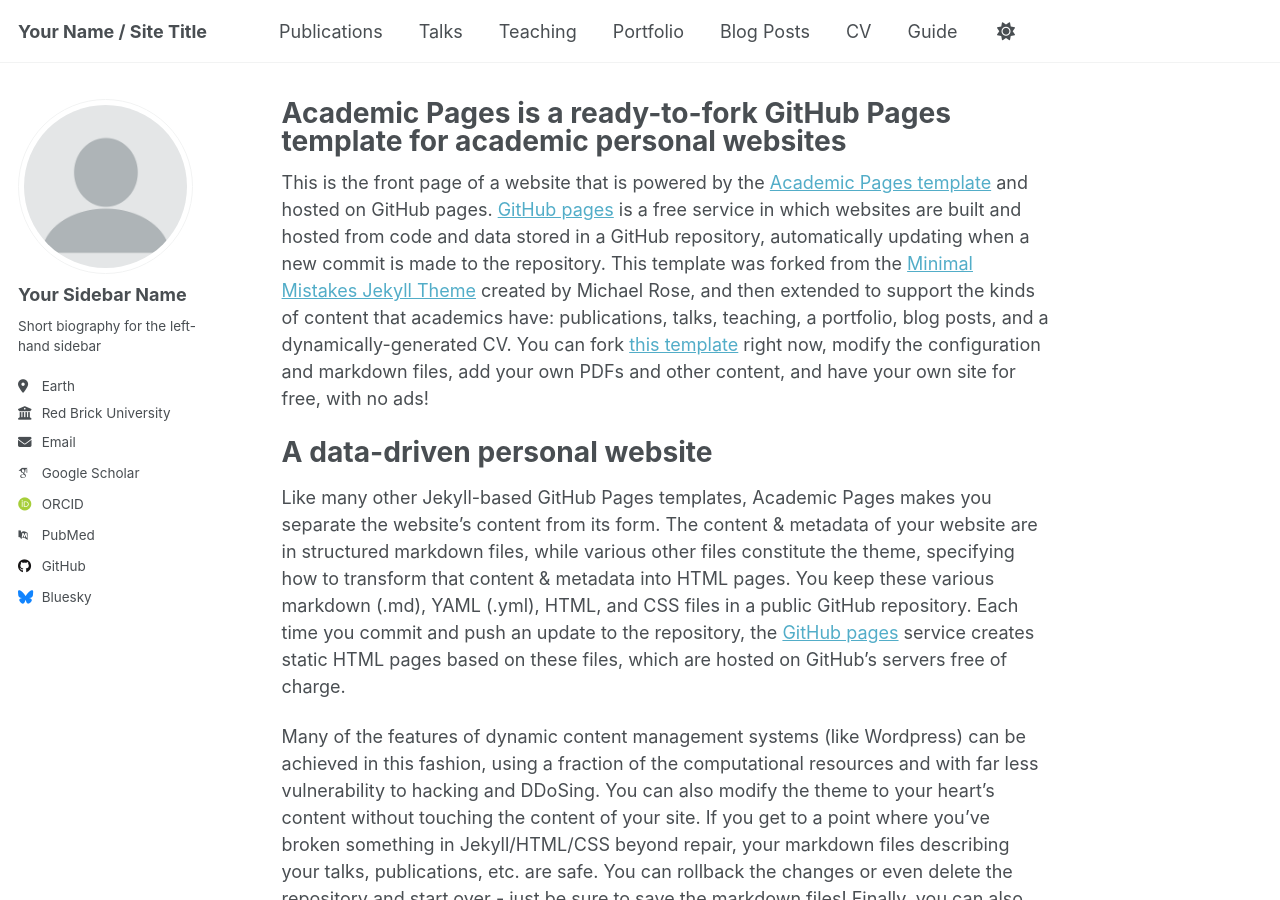
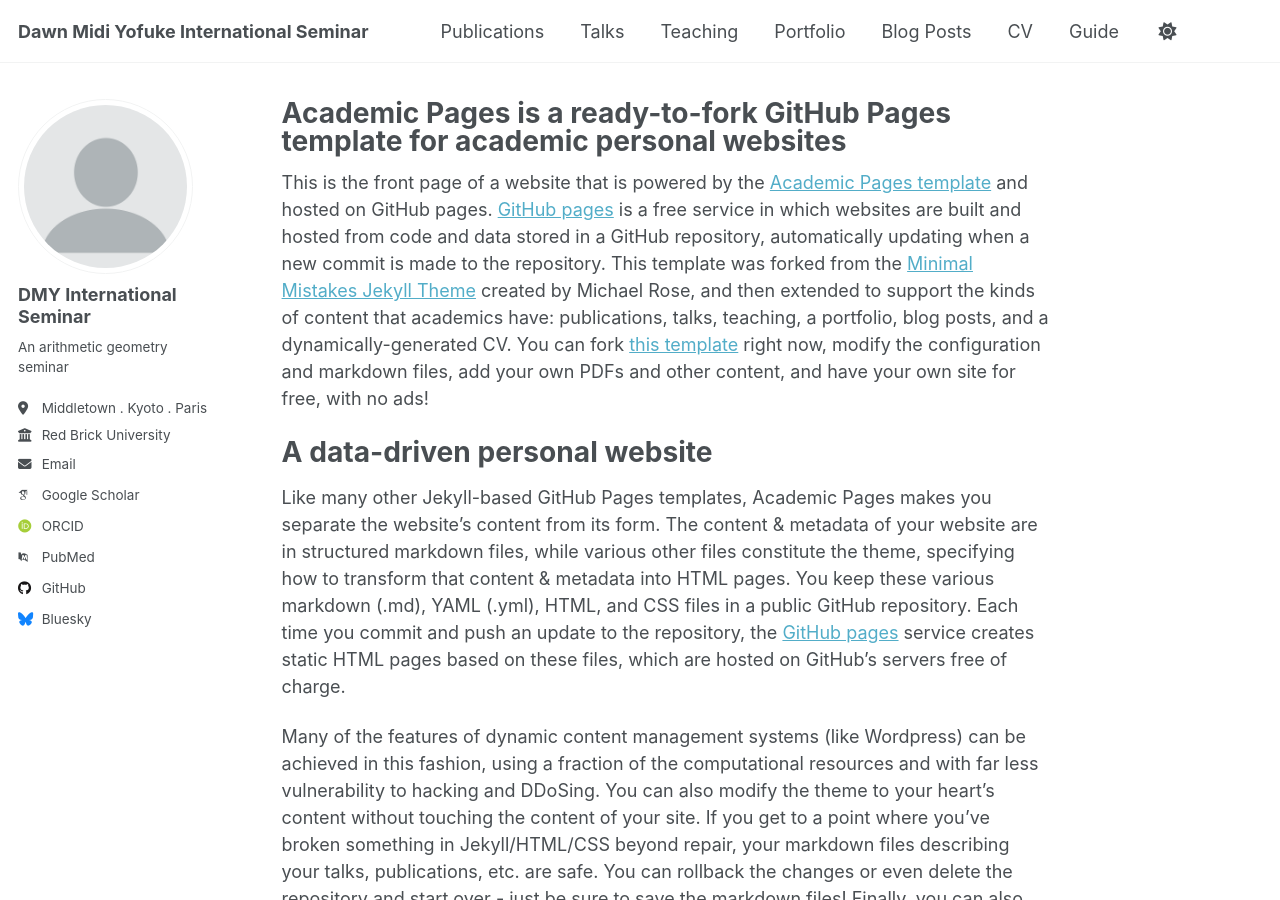
Before and after one commit to christopherrasmussen/dmyseminar, a Jekyll site: the page built from _pages/about.md, in a window 1280 px wide and 900 px high. Built offline with Jekyll 4.4.1, drawn with Linux system fonts in a browser that asks for light colours; some web fonts are replaced.

Commit message:
first changes

```diff
--- a/_config.yml
+++ b/_config.yml
@@ -9,11 +9,13 @@
 # Basic Site Settings
 locale                   : "en-US"
 site_theme               : "default"
-title                    : "Your Name / Site Title"
+title                    : "Dawn Midi Yofuke International Seminar"
 title_separator          : "-"
 name                     : &name "Your Name"
 description              : &description "personal description"
-url                      : https://academicpages.github.io # the base hostname & protocol for your site e.g. "https://[your GitHub username].github.io" or if you already have some other page hosted on Github then use "https://[your GitHub username].github.io/[Your Repo Name]"
+url                      : https://christopherrasmussen.github.io/dmyseminar
+# the base hostname & protocol for your site e.g. "https://[your GitHub username].github.io" or if you already have some other page hosted on Github then use "https://[your GitHub username].github.io/[Your Repo Name]"
+
 baseurl                  : "" # the subpath of your site, e.g. "/blog"
 repository               : "academicpages/academicpages.github.io"
 
@@ -23,10 +25,10 @@
 author:
   # Biographic information
   avatar           : "profile.png"
-  name             : "Your Sidebar Name"
+  name             : "DMY International Seminar"
   pronouns         : # example: "she/her"
-  bio              : "Short biography for the left-hand sidebar"
-  location         : "Earth"
+  bio              : "An arithmetic geometry seminar"
+  location         : "Middletown . Kyoto . Paris"
   employer         : "Red Brick University"
   uri              : # URL
   email            : "none@example.org"
```
